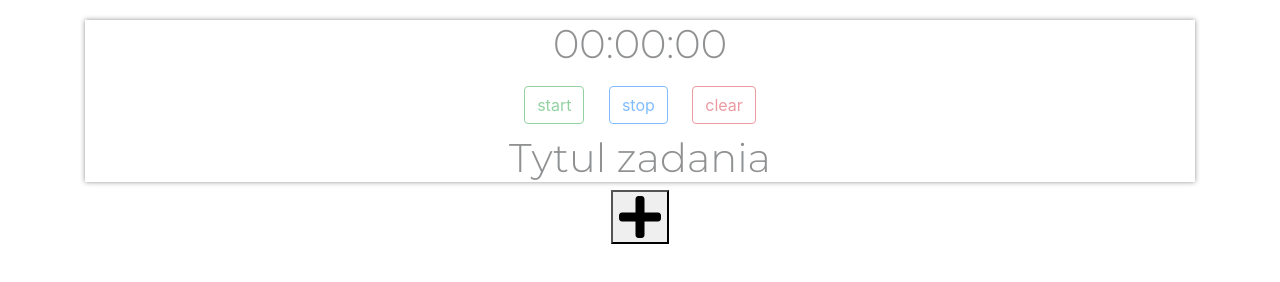
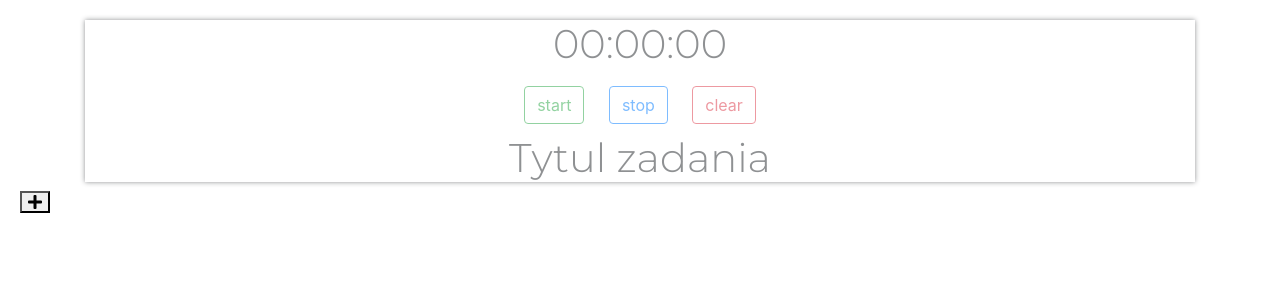
Before and after one commit to bartekcostam/stopWatch-taskList, a plain HTML site: page index.html in a window 1280 px wide. Drawn offline with nearby package versions, Linux system fonts and the light colour scheme.

Commit message:
smaller plus button

```diff
--- a/index.html
+++ b/index.html
@@ -29,8 +29,8 @@
 </div>
 </div>
 </div>
-<div class="text-center">
-    <button id="button" class="fas fa-plus fa-3x" onclick="duplicate()"></button>
+<div class="text-left">
+    <button id="button" class="fas fa-plus fa-1x" onclick="duplicate()"></button>
 </div>
 
 
```
